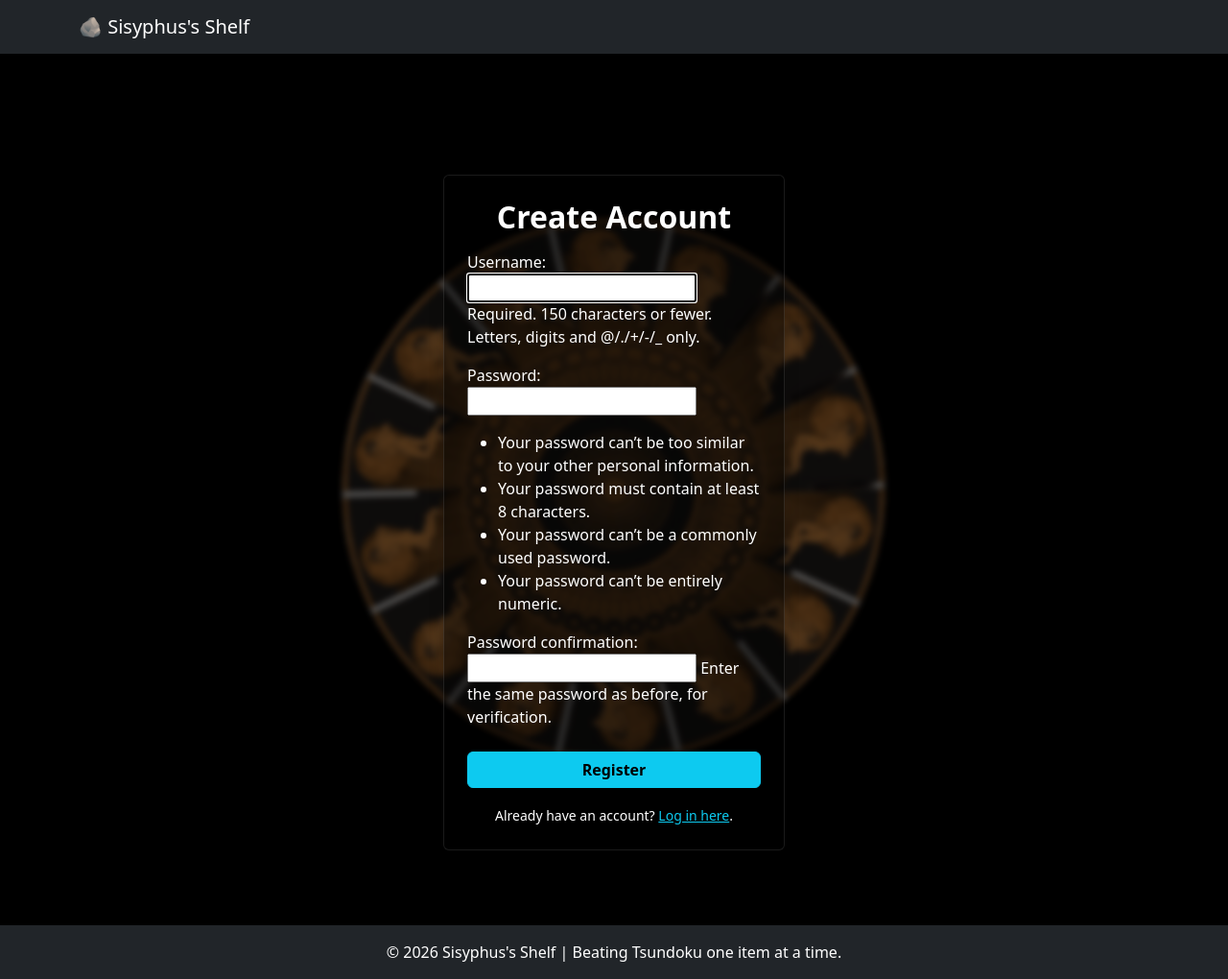
After one commit to Bridgerbb/Sisyphus-Shelf, a Django app: page /register/ in a window 1280 px wide. The commit adds this page. Shown: the whole page at 96% size. Run offline with Django 5.2, Linux system fonts and the light colour scheme.

Commit message:
Multi-user auth, custom genres, and UI Toasts

```diff
--- a/config/settings.py
+++ b/config/settings.py
@@ -116,3 +116,7 @@ USE_TZ = True
 # https://docs.djangoproject.com/en/6.0/howto/static-files/
 
 STATIC_URL = 'static/'
+
+# Auth Redirects
+LOGIN_REDIRECT_URL = 'dashboard'
+LOGOUT_REDIRECT_URL = 'login'
--- a/config/urls.py
+++ b/config/urls.py
@@ -19,5 +19,6 @@ from django.urls import path, include
 
 urlpatterns = [
     path('admin/', admin.site.urls),
+    path('accounts/', include('django.contrib.auth.urls')),
     path('', include('tracker.urls')),
 ]
--- a/tracker/templates/tracker/base.html
+++ b/tracker/templates/tracker/base.html
@@ -104,17 +104,20 @@
             <button class="navbar-toggler" type="button" data-bs-toggle="collapse" data-bs-target="#navbarNav">
                 <span class="navbar-toggler-icon"></span>
             </button>
-            <div class="collapse navbar-collapse" id="navbarNav">
-                <ul class="navbar-nav ms-auto">
-                    <li class="nav-item">
-                        <a class="nav-link" href="{% url 'dashboard' %}">Dashboard</a>
+        <div class="collapse navbar-collapse" id="navbarNav">
+                <ul class="navbar-nav ms-auto align-items-center">
+                {% if user.is_authenticated %}
+                    <li class="nav-item"><a class="nav-link" href="{% url 'dashboard' %}">Dashboard</a></li>
+                    <li class="nav-item"><a class="nav-link" href="{% url 'pile' %}">The Pile</a></li>
+                    <li class="nav-item"><a class="nav-link" href="{% url 'add_item' %}">Add to Shelf</a></li>
+
+                    <li class="nav-item border-start border-secondary ps-3 ms-2">
+                        <form method="POST" action="{% url 'logout' %}" class="d-inline">
+                            {% csrf_token %}
+                            <button type="submit" class="btn btn-sm btn-outline-danger rounded-pill px-3">Logout ({{ user.username }})</button>
+                        </form>
                     </li>
-                    <li class="nav-item">
-                        <a class="nav-link" href="{% url 'pile' %}">The Pile</a>
-                    </li>
-                    <li class="nav-item">
-                        <a class="nav-link" href="{% url 'add_item' %}">Add to Shelf</a>
-                    </li>
+                {% endif %}
                 </ul>
             </div>
         </div>
@@ -132,5 +135,29 @@
     </footer>
 
     <script src="https://cdn.jsdelivr.net/npm/bootstrap@5.3.0/dist/js/bootstrap.bundle.min.js"></script>
+<div class="toast-container position-fixed bottom-0 end-0 p-4" style="z-index: 1055;">
+        {% if messages %}
+            {% for message in messages %}
+                <div class="toast align-items-center text-white bg-{% if message.tags == 'error' %}danger{% else %}success{% endif %} border-0" role="alert" aria-live="assertive" aria-atomic="true">
+                    <div class="d-flex">
+                        <div class="toast-body fw-bold fs-6">
+                            {{ message }}
+                        </div>
+                        <button type="button" class="btn-close btn-close-white me-2 m-auto" data-bs-dismiss="toast" aria-label="Close"></button>
+                    </div>
+                </div>
+            {% endfor %}
+        {% endif %}
+    </div>
+
+    <script>
+        document.addEventListener('DOMContentLoaded', function () {
+            var toastElList = [].slice.call(document.querySelectorAll('.toast'))
+            var toastList = toastElList.map(function (toastEl) {
+                // Show the toast, let it linger for 4 seconds, then hide
+                return new bootstrap.Toast(toastEl, { delay: 4000 }).show()
+            });
+        });
+    </script>
 </body>
 </html>
--- a/tracker/templates/tracker/item_detail.html
+++ b/tracker/templates/tracker/item_detail.html
@@ -52,6 +52,11 @@
                         <div class="col-md-12 mb-2">
                             <label class="form-label fw-bold">Creator</label>
                             {{ form.creator }}
+                        </div>
+
+                        <div class="col-md-12 mb-2">
+                            <label class="form-label fw-bold">Genre (Optional)</label>
+                            {{ form.genre }}
                         </div>
 
                         <div class="col-md-6 mb-2">
--- /dev/null
+++ b/tracker/templates/tracker/register.html
@@ -0,0 +1,19 @@
+{% extends 'tracker/base.html' %}
+
+{% block content %}
+<div class="row justify-content-center mt-5">
+    <div class="col-md-6 col-lg-4">
+        <div class="card bg-dark text-white shadow border-secondary p-4">
+            <h2 class="fw-bold mb-3 text-center">Create Account</h2>
+            <form method="POST">
+                {% csrf_token %}
+                {{ form.as_p }}
+                <button type="submit" class="btn btn-info w-100 fw-bold mt-2">Register</button>
+            </form>
+            <div class="text-center mt-3">
+                <small class="text-muted">Already have an account? <a href="{% url 'login' %}" class="text-info">Log in here</a>.</small>
+            </div>
+        </div>
+    </div>
+</div>
+{% endblock %}
--- a/tracker/urls.py
+++ b/tracker/urls.py
@@ -7,4 +7,5 @@ urlpatterns = [
     path('add/', views.add_item, name='add_item'),
     path('item/<int:pk>/', views.item_detail, name='item_detail'),
     path('item/<int:pk>/delete/', views.delete_item, name='delete_item'),
+    path('register/', views.register, name='register'),
 ]
--- a/tracker/views.py
+++ b/tracker/views.py
@@ -1,14 +1,21 @@
 from django.shortcuts import render, redirect, get_object_or_404
-from django.db.models import Case, When, Value, IntegerField, Q  # <-- Added Q here!
+from django.db.models import Case, When, Value, IntegerField, Q
+from django.contrib import messages
+from django.contrib.auth.decorators import login_required # <-- NEW: Import the security lock
 from .forms import MediaItemForm
 from .models import MediaItem
+from django.contrib.auth.forms import UserCreationForm
+from django.contrib.auth import login
 
+# <-- NEW: Slap this lock on every single view! -->
+@login_required
 def dashboard(request):
-    total_backlog = MediaItem.objects.filter(status='Backlog').count()
-    in_progress = MediaItem.objects.filter(status='In-Progress').count()
-    finished = MediaItem.objects.filter(status='Finished').count()
+    # <-- NEW: Filter everything by request.user so they only see their own stats -->
+    total_backlog = MediaItem.objects.filter(user=request.user, status='Backlog').count()
+    in_progress = MediaItem.objects.filter(user=request.user, status='In-Progress').count()
+    finished = MediaItem.objects.filter(user=request.user, status='Finished').count()
 
-    priority_items = MediaItem.objects.filter(priority_flag=True).exclude(status='Finished').order_by('-created_at')[:5]
+    priority_items = MediaItem.objects.filter(user=request.user, priority_flag=True).exclude(status='Finished').order_by('-created_at')[:5]
 
     context = {
         'total_backlog': total_backlog,
@@ -18,13 +25,14 @@ def dashboard(request):
     }
     return render(request, 'tracker/dashboard.html', context)
 
+@login_required
 def pile(request):
     filter_type = request.GET.get('type')
     filter_status = request.GET.get('status')
-    search_query = request.GET.get('q') # <-- Grab the search text from the URL
+    search_query = request.GET.get('q')
 
-    # 3-Tier Sorting: 0 = In-Progress, 1 = Backlog, 2 = Finished
-    all_items = MediaItem.objects.annotate(
+    # <-- NEW: Start the query by instantly filtering out everyone else's items -->
+    all_items = MediaItem.objects.filter(user=request.user).annotate(
         custom_order=Case(
             When(status='In-Progress', then=Value(0)),
             When(status='Backlog', then=Value(1)),
@@ -35,7 +43,9 @@ def pile(request):
 
     if search_query:
         all_items = all_items.filter(
-            Q(title__icontains=search_query) | Q(creator__icontains=search_query)
+            Q(title__icontains=search_query) |
+            Q(creator__icontains=search_query) |
+            Q(genre__icontains=search_query)
         )
 
     if filter_type:
@@ -50,28 +60,37 @@ def pile(request):
         'items': all_items,
         'current_type': filter_type,
         'current_status': filter_status,
-        'search_query': search_query # <-- Pass it back so the search box remembers what you typed
+        'search_query': search_query
     }
 
     return render(request, 'tracker/pile.html', context)
 
+@login_required
 def add_item(request):
     if request.method == 'POST':
         form = MediaItemForm(request.POST)
         if form.is_valid():
-            form.save()
+            # <-- NEW: Pause the save, attach the logged-in user, then save to DB! -->
+            item = form.save(commit=False)
+            item.user = request.user
+            item.save()
+
+            messages.success(request, f"'{item.title}' was added to your pile!")
             return redirect('pile')
     else:
         form = MediaItemForm()
     return render(request, 'tracker/add_item.html', {'form': form})
 
+@login_required
 def item_detail(request, pk):
-    item = get_object_or_404(MediaItem, pk=pk)
+    # <-- NEW: Make sure the item belongs to request.user so they can't hack the URL! -->
+    item = get_object_or_404(MediaItem, pk=pk, user=request.user)
 
     if request.method == 'POST':
         form = MediaItemForm(request.POST, instance=item)
         if form.is_valid():
             form.save()
+            messages.success(request, f"'{item.title}' was successfully updated!")
             return redirect('pile')
     else:
         form = MediaItemForm(instance=item)
@@ -82,10 +101,27 @@ def item_detail(request, pk):
     }
     return render(request, 'tracker/item_detail.html', context)
 
+@login_required
 def delete_item(request, pk):
-    item = get_object_or_404(MediaItem, pk=pk)
+    # <-- Secure the delete route too -->
+    item = get_object_or_404(MediaItem, pk=pk, user=request.user)
 
     if request.method == 'POST':
+        title = item.title
         item.delete()
+        messages.error(request, f"🗑️ '{title}' was permanently deleted.")
 
     return redirect('pile')
+
+def register(request):
+    if request.method == 'POST':
+        form = UserCreationForm(request.POST)
+        if form.is_valid():
+            user = form.save()
+            login(request, user) # Automatically log them in after signing up
+            messages.success(request, f"Welcome to The Pile, {user.username}!")
+            return redirect('dashboard')
+    else:
+        form = UserCreationForm()
+
+    return render(request, 'tracker/register.html', {'form': form})
```
Also changed, not shown: tracker/forms.py (+4 -3 lines), tracker/models.py (+17 -11 lines), tracker/templates/registration/login.html (added, +19 -0 lines), tracker/templates/tracker/add_item.html (+6 -1 lines), tracker/templates/tracker/pile.html (+7 -2 lines), tracker/tests.py (+16 -4 lines), tracker/migrations/0003_mediaitem_user_alter_mediaitem_creator_and_more.py (added), tracker/migrations/0004_mediaitem_genre.py (added).
